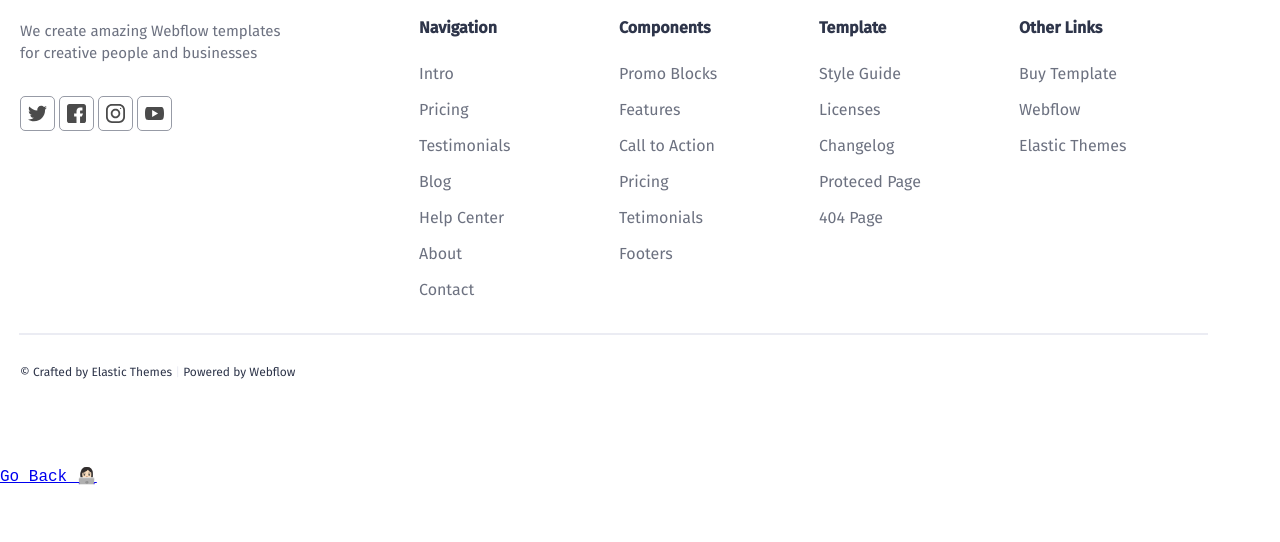
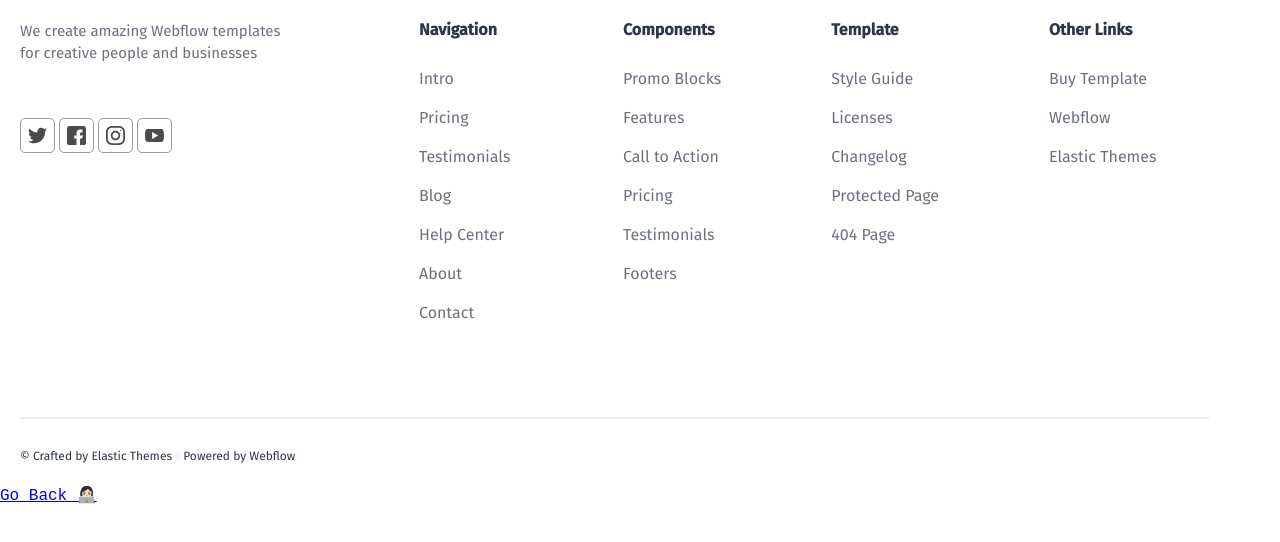
Before and after one commit to NicolSaha/end-of-field-challenge, a plain HTML site: page complex1.html in a window 1280 px wide. Drawn offline with Linux system fonts and the light colour scheme.

Commit message:
html fix according to feedback

```diff
--- a/complex1.html
+++ b/complex1.html
@@ -15,8 +15,8 @@
       <div class="grid parent">
         <div class="description child">
           <p class="descriptiontext">
-            We create amazing Webflow templates <br> for creative people and
-            businesses
+            We create amazing Webflow templates <br />
+            for creative people and businesses
           </p>
           <div class="icons">
             <img src="src/twitter.svg" alt="twitter icon" />
@@ -25,79 +25,55 @@
             <img src="src/youtube.svg" alt="youtube icon" />
           </div>
         </div>
-        <div class="child">
-          <!-- Table -->
-          <table class="menus">
-            <thead>
-              <tr>
-                <!--R1-->
-                <th scope="col">Navigation</th>
-                <th scope="col">Components</th>
-                <th scope="col">Template</th>
-                <th scope="col">Other Links</th>
-              </tr>
-            </thead>
+        <div class="child listgrid">
+          <!-- Menu Lists -->
+          <ul class="Navigation">
+            <li class="listheader"><strong>Navigation</strong></li>
+            <li>Intro</li>
+            <li>Pricing</li>
+            <li>Testimonials</li>
+            <li>Blog</li>
+            <li>Help Center</li>
+            <li>About</li>
+            <li>Contact</li>
+          </ul>
 
-            <tbody>
-              <tr scope="row">
-                <!--R2-->
-                <td>Intro</td>
-                <td>Promo Blocks</td>
-                <td>Style Guide</td>
-                <td>Buy Template</td>
-              </tr>
+          <ul class="Components">
+            <li class="listheader"><strong>Components</strong></li>
+            <li>Promo Blocks</li>
+            <li>Features</li>
+            <li>Call to Action</li>
+            <li>Pricing</li>
+            <li>Testimonials</li>
+            <li>Footers</li>
+          </ul>
 
-              <tr scope="row">
-                <!--R3-->
-                <td>Pricing</td>
-                <td>Features</td>
-                <td>Licenses</td>
-                <td>Webflow</td>
-              </tr>
+          <ul class="Template">
+            <li class="listheader"><strong>Template</strong></li>
+            <li>Style Guide</li>
+            <li>Licenses</li>
+            <li>Changelog</li>
+            <li>Protected Page</li>
+            <li>404 Page</li>
+          </ul>
 
-              <tr scope="row">
-                <!--R4-->
-                <td>Testimonials</td>
-                <td>Call to Action</td>
-                <td>Changelog</td>
-                <td>Elastic Themes</td>
-              </tr>
-
-              <tr scope="row">
-                <!--R5-->
-                <td>Blog</td>
-                <td>Pricing</td>
-                <td>Proteced Page</td>
-              </tr>
-
-              <tr scope="row">
-                <!--R6-->
-                <td>Help Center</td>
-                <td>Tetimonials</td>
-                <td>404 Page</td>
-              </tr>
-
-              <tr scope="row">
-                <!--R7-->
-                <td>About</td>
-                <td>Footers</td>
-              </tr>
-
-              <tr scope="row">
-                <!--R8-->
-                <td>Contact</td>
-              </tr>
-            </tbody>
-          </table>
+          <ul class="Other Links">
+            <li class="listheader"><strong>Other Links</strong></li>
+            <li>Buy Template</li>
+            <li>Webflow</li>
+            <li>Elastic Themes</li>
+          </ul>
         </div>
 
         <footer class="child">
           <hr class="line" />
-          <p class="copyright">© Crafted by Elastic Themes <span>|</span> Powered by Webflow</p>
+          <p class="copyright">
+            © Crafted by Elastic Themes <span>|</span> Powered by Webflow
+          </p>
         </footer>
       </div>
     </div>
-
+    <br />
     <div class="goback">
       <a href="index.html">
         Go Back 👩🏻‍💻
--- a/complex1.scss
+++ b/complex1.scss
@@ -45,49 +45,46 @@ img {
 
 .icons {
   display: block;
-  margin-top: -125px;
   opacity: 0.7;
+  margin-top: -95px;
 }
 
-/*TABLE*/
-.menus {
-  table-layout: fixed;
-  border-collapse: collapse;
-  border: none;
-  grid-area: main2;
-  width: 100%;
-  margin: auto 0;
-  justify-content: end;
-  white-space: nowrap;
-  margin-bottom: 70px;
-  right: 0;
+/*LIST GRID*/
+ul,
+li {
+  list-style: none;
+  padding-bottom: 20px;
+  color: rgba(46, 53, 74, 0.7);
 }
 
-table {
-  thead {
-    text-align: left;
-  }
+.listheader {
+  color: rgba(46, 53, 74, 1);
+  padding-bottom: 30px;
+}
 
-  th {
-    padding-bottom: 20px;
-  }
+.navigation {
+  grid-area: firstitem;
+}
 
-  td {
-    padding: 10px 0px;
-    text-align: left;
-  }
+.components {
+  grid-area: seconditem;
+}
 
-  th,
-  td {
-    text-align: left;
-    width: 200px;
-    height: auto;
-    line-height: 1;
-  }
+.testimonials {
+  grid-area: thirditem;
+}
 
-  tbody {
-    color: rgba(46, 53, 74, 0.7);
-  }
+.otherlinks {
+  grid-area: fourthitem;
+}
+
+.listgrid {
+  display: grid;
+  grid-template-columns: repeat(4, 1fr);
+  grid-template-areas: "firstitem seconditem thirditem fourtitem";
+  column-gap: 110px;
+  justify-items: stretch;
+  white-space: nowrap;
 }
 
 /*FOOTER*/
@@ -96,8 +93,7 @@ table {
   width: 1189px;
   right: 0;
   justify-content: center;
-  margin-left: -1px;
-  margin-top: -40px;
+  margin-top: 60px;
   border: 1px solid #ebecf3;
 }
 
@@ -115,15 +111,6 @@ span {
   margin-top: 30px;
 }
 
-/*GO BACK LINK*/
-.goback {
-  justify-content: center;
-  text-align: center;
-  display: inline;
-  font-family: monospace;
-  color: black;
-}
-
 /*GRID*/
 .grid {
   display: grid;
@@ -136,3 +123,9 @@ span {
   row-gap: 20px;
   justify-items: stretch;
 }
+
+/*GO BACK LINK*/
+.goback {
+  font-family: monospace;
+  color: black;
+}
```
Also changed, not shown: simple1.html (+3 -3 lines), simple2.html (+3 -3 lines), complex1.css.
